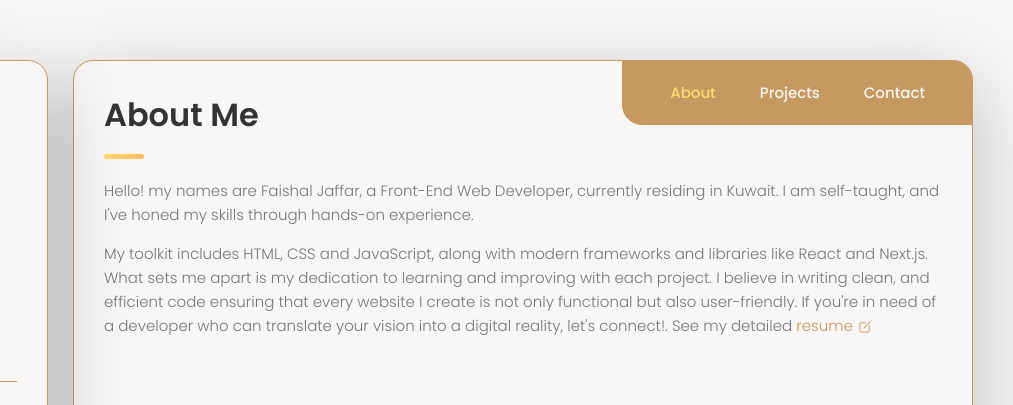
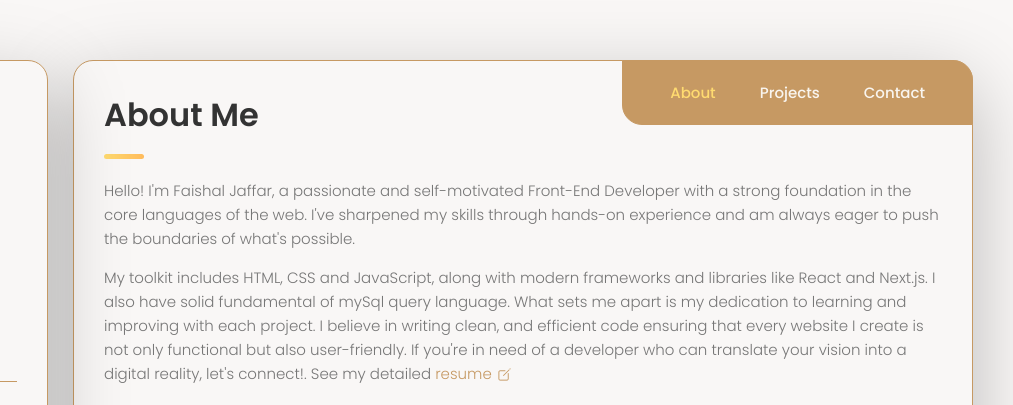
Before and after one commit to FaishalJ/Faishal, a website: page index.html in a window 1280 px wide. Shown: the top 405 px of the page, 267-1280 px from the left. Drawn offline with nearby package versions, Linux system fonts and the light colour scheme.

Commit message:
Update about me summery

```diff
--- a/index.html
+++ b/index.html
@@ -189,20 +189,21 @@
 
           <section class="about-text">
             <p>
-              Hello! my names are Faishal Jaffar, a Front-End Web Developer,
-              currently residing in Kuwait. I am self-taught, and I've honed my
-              skills through hands-on experience.
+              Hello! I'm Faishal Jaffar, a passionate and self-motivated
+              Front-End Developer with a strong foundation in the core languages
+              of the web. I've sharpened my skills through hands-on experience
+              and am always eager to push the boundaries of what's possible.
             </p>
 
             <p>
               My toolkit includes HTML, CSS and JavaScript, along with modern
-              frameworks and libraries like React and Next.js. What sets me
-              apart is my dedication to learning and improving with each
-              project. I believe in writing clean, and efficient code ensuring
-              that every website I create is not only functional but also
-              user-friendly. If you're in need of a developer who can translate
-              your vision into a digital reality, let's connect!. See my
-              detailed
+              frameworks and libraries like React and Next.js. I also have solid
+              fundamental of mySql query language. What sets me apart is my
+              dedication to learning and improving with each project. I believe
+              in writing clean, and efficient code ensuring that every website I
+              create is not only functional but also user-friendly. If you're in
+              need of a developer who can translate your vision into a digital
+              reality, let's connect!. See my detailed
               <a
                 class="resume"
                 href="assets/images/Front-End-Developer.pdf"
```
